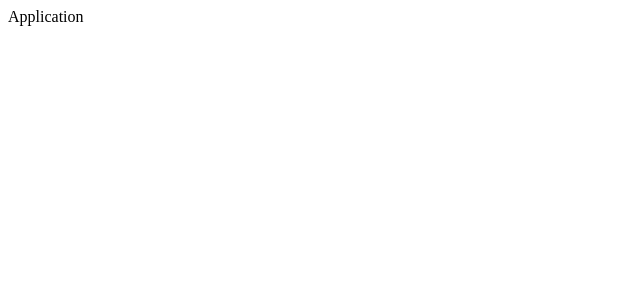
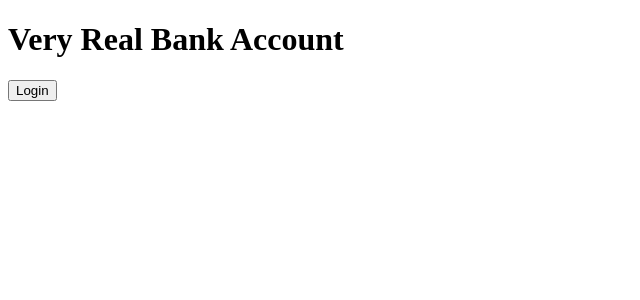
Before and after one commit to gurleensethi/reintroducing-react-examples, a React (Create React App) app: page / in a window 1280 px wide. Shown: the top 300 px of the page, without its empty margins (0-640 px from the left). Built offline with nearby package versions, Linux system fonts and the light colour scheme.

Commit message:
feat: chapter 2 context.

```diff
--- /dev/null
+++ b/src/2. Context/AccountDetails.tsx
@@ -0,0 +1,16 @@
+import React, { FunctionComponent } from "react";
+import { UserConsumer } from "./UserProvider";
+
+export const AccountDetails: FunctionComponent = (props) => {
+  return (
+    <UserConsumer>
+      {(user) => (
+        <div>
+          <h3>Current Amount: ${user.amount}</h3>
+          <button onClick={() => user.deductAmount(20)}>Deduct $20</button>
+          <button onClick={() => user.addAmount(20)}>Add $20</button>
+        </div>
+      )}
+    </UserConsumer>
+  );
+};
--- /dev/null
+++ b/src/2. Context/ContextApp.tsx
@@ -0,0 +1,11 @@
+import React, { FunctionComponent } from "react";
+import { Home } from "./Home";
+import { UserProvider } from "./UserProvider";
+
+export const ContextApp: FunctionComponent = (props) => {
+  return (
+    <UserProvider>
+      <Home />
+    </UserProvider>
+  );
+};
--- /dev/null
+++ b/src/2. Context/Home.tsx
@@ -0,0 +1,17 @@
+import React, { FunctionComponent } from "react";
+import { Login } from "./Login";
+import { AccountDetails } from "./AccountDetails";
+import { UserConsumer } from "./UserProvider";
+
+export const Home: FunctionComponent = (props) => {
+  return (
+    <div>
+      <h1>Very Real Bank Account</h1>
+      <UserConsumer>
+        {(state) => {
+          return state.isLoggedIn ? <AccountDetails /> : <Login />;
+        }}
+      </UserConsumer>
+    </div>
+  );
+};
--- /dev/null
+++ b/src/2. Context/Login.tsx
@@ -0,0 +1,14 @@
+import React, { FunctionComponent } from "react";
+import { UserConsumer } from "./UserProvider";
+
+export const Login: FunctionComponent = (props) => {
+  return (
+    <UserConsumer>
+      {(state) => (
+        <div>
+          <button onClick={state.login}>Login</button>
+        </div>
+      )}
+    </UserConsumer>
+  );
+};
--- /dev/null
+++ b/src/2. Context/UserProvider.tsx
@@ -0,0 +1,42 @@
+import React, { FunctionComponent } from "react";
+
+export const UserContext = React.createContext({
+  isLoggedIn: false,
+  login: () => {},
+  amount: 1000,
+  deductAmount: (x: number) => {},
+  addAmount: (x: number) => {},
+});
+
+export const UserProvider: FunctionComponent = (props) => {
+  const [isLoggedIn, setLoggedIn] = React.useState(false);
+  const [amount, setAmount] = React.useState(1000);
+
+  const handleLogin = () => {
+    setLoggedIn(true);
+  };
+
+  const deductAmount = (x: number) => {
+    setAmount(amount - x);
+  };
+
+  const addAmount = (x: number) => {
+    setAmount(amount + x);
+  };
+
+  return (
+    <UserContext.Provider
+      value={{
+        isLoggedIn,
+        login: handleLogin,
+        amount,
+        deductAmount,
+        addAmount,
+      }}
+    >
+      {props.children}
+    </UserContext.Provider>
+  );
+};
+
+export const UserConsumer = UserContext.Consumer;
--- a/src/App.tsx
+++ b/src/App.tsx
@@ -1,5 +1,6 @@
 import React, { FunctionComponent } from "react";
+import { ContextApp } from "./2. Context/ContextApp";
 
 export const App: FunctionComponent = (props) => {
-  return <div>Application</div>;
+  return <ContextApp />;
 };
```
